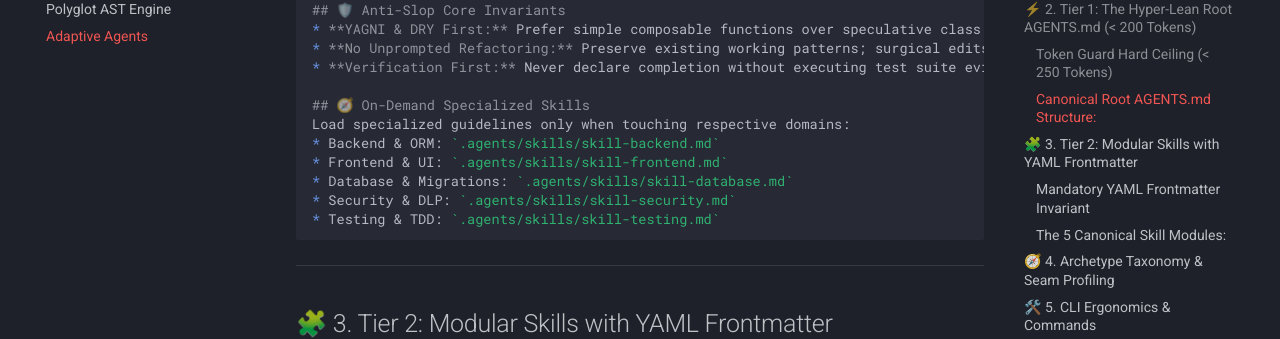
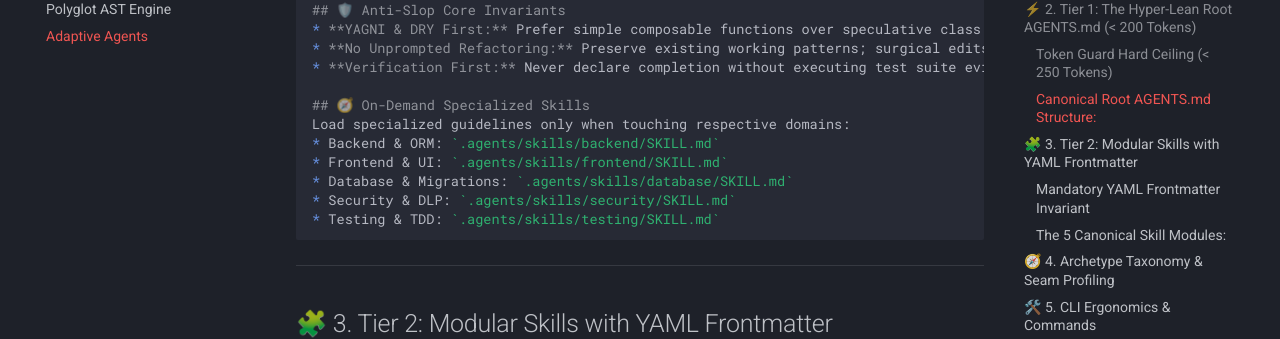
Before and after one commit to maiquelleonel/matryoshka-harness, an MkDocs documentation site: the page built from docs/guide/concepts/adaptive-agents.md, in a window 1280 px wide and 900 px high, scrolled down 1548 px. Shown: the part 126-465 px from the top of the window. Built offline with MkDocs 1.6.1 and Material for MkDocs 9.7.7, drawn with Linux system fonts in a browser that asks for light colours; comment, search, counter and statistics services are not loaded.

````diff
--- a/docs/guide/concepts/adaptive-agents.md
+++ b/docs/guide/concepts/adaptive-agents.md
@@ -58,11 +58,11 @@ If a customized root `AGENTS.md` exceeds 250 tokens, `baba agents check` fails i
 
 ## 🧭 On-Demand Specialized Skills
 Load specialized guidelines only when touching respective domains:
-* Backend & ORM: `.agents/skills/skill-backend.md`
-* Frontend & UI: `.agents/skills/skill-frontend.md`
-* Database & Migrations: `.agents/skills/skill-database.md`
-* Security & DLP: `.agents/skills/skill-security.md`
-* Testing & TDD: `.agents/skills/skill-testing.md`
+* Backend & ORM: `.agents/skills/backend/SKILL.md`
+* Frontend & UI: `.agents/skills/frontend/SKILL.md`
+* Database & Migrations: `.agents/skills/database/SKILL.md`
+* Security & DLP: `.agents/skills/security/SKILL.md`
+* Testing & TDD: `.agents/skills/testing/SKILL.md`
 ```
 
 ---
````
Also changed, not shown: docs/guide/concepts/concentric-layers.md (+1 -1 lines), docs/guide/index.md (+1 -1 lines), site/index.html.
